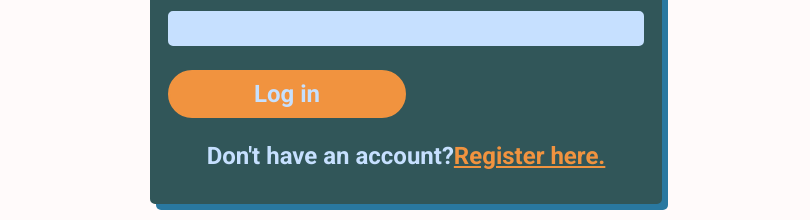
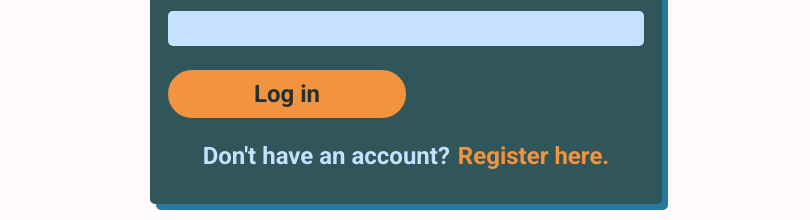
Before and after one commit to ibogar/strix-front, a React (Vite) app: page / in a window 1280 px wide. Shown: the part 706-926 px from the top of the page, without its empty margins (234-1044 px from the left). Built offline with nearby package versions, Linux system fonts and the light colour scheme; a web font is replaced by a local one.

Commit message:
update Form

```diff
--- a/src/components/Form/index.tsx
+++ b/src/components/Form/index.tsx
@@ -1,3 +1,4 @@
+import { Link } from 'react-router-dom'
 import * as S from './styles'
 
 const Form = () => {
@@ -13,7 +14,10 @@ const Form = () => {
                     <input type="text" name="" id="" />
                 </S.InputGroup>
                 <S.FormBtn>Log in</S.FormBtn>
-                <S.Register>Don't have an account? <a href="">Register here.</a></S.Register>
+                <S.Register>
+                    Don't have an account?
+                    <Link to={"/register"}>Register here.</Link>
+                </S.Register>
 
             </S.FormContainer>
         </>
--- a/src/components/Form/styles.ts
+++ b/src/components/Form/styles.ts
@@ -40,14 +40,21 @@ export const FormBtn = styled.button`
   background-color: ${colors.carrotOrange};
   border: 2px solid ${colors.carrotOrange};
   border-radius: 25px;
-  color: ${colors.paleSky};
+  color: ${colors.jetBlack};
   font-size: 1.5em;
   font-weight: bold;
+  cursor: pointer;
+  transition: 0.2s ease;
+
+  &:hover {
+    box-shadow: 4px 4px ${colors.cerulean};
+  }
 `
 
 export const Register = styled.p`
   display:flex;
   justify-content: center;
+  gap: 8px;
   color: ${colors.paleSky};
   font-weight: bold;
   margin-top: 24px;
@@ -56,9 +63,6 @@ export const Register = styled.p`
 
   a {
     color: ${colors.carrotOrange};
-  }
-
-  Link {
-    color: ${colors.cerulean};
+    text-decoration: none;
   }
 `
```
